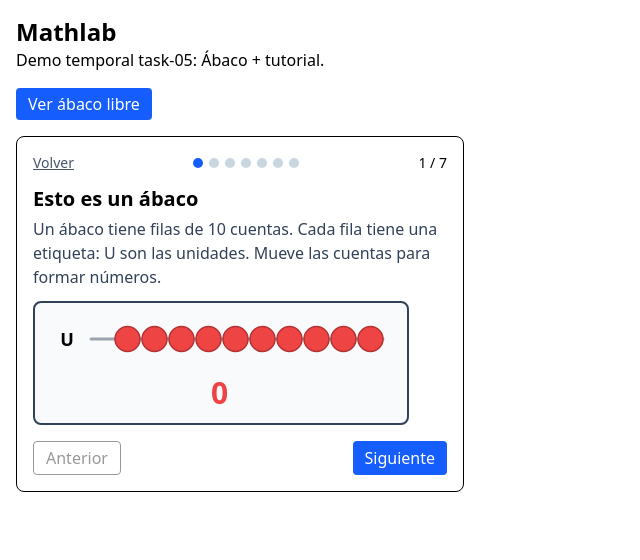
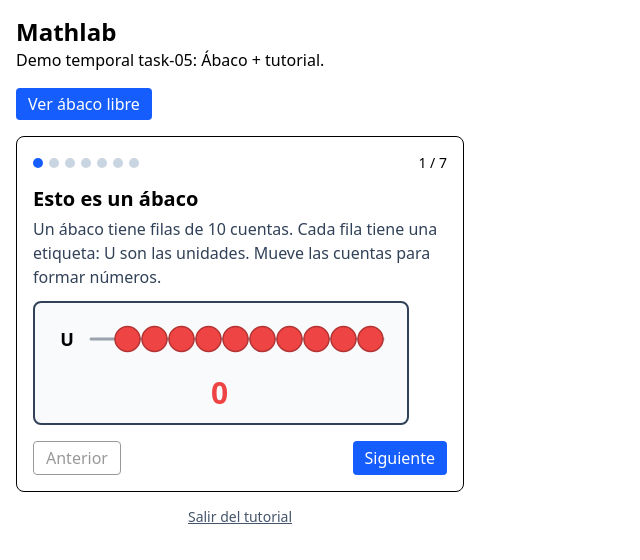
Before and after one commit to dealelopez/mathlab, a React (Vite) app: page / in a window 1280 px wide. Both pictures are taken after a click on the button "Abrir tutorial". Shown: the top 560 px of the page, without its empty margins (0-640 px from the left). Built offline with nearby package versions, Linux system fonts and the light colour scheme.

Commit message:
tutorial: salir fuera de la tarjeta, centrado

```diff
--- a/src/components/tutorial/AbacusTutorial.tsx
+++ b/src/components/tutorial/AbacusTutorial.tsx
@@ -130,11 +130,9 @@ export default function AbacusTutorial({ onComplete, onBack }: AbacusTutorialPro
   };
 
   return (
-    <div className="max-w-md rounded-lg border p-4">
+    <div className="max-w-md">
+      <div className="rounded-lg border p-4">
       <div className="flex items-center justify-between">
-        <button onClick={onBack} className="cursor-pointer text-sm text-slate-600 underline">
-          Volver
-        </button>
         <div data-testid="tutorial-progress" className="flex gap-1.5">
           {STEPS.map((_, i) => (
             <span
@@ -187,6 +185,15 @@ export default function AbacusTutorial({ onComplete, onBack }: AbacusTutorialPro
           Siguiente
         </button>
       </div>
+      </div>
+      <div className="mt-3 text-center">
+        <button
+          onClick={onBack}
+          className="cursor-pointer text-sm text-slate-600 underline"
+        >
+          Salir del tutorial
+        </button>
+      </div>
     </div>
   );
 }
```
